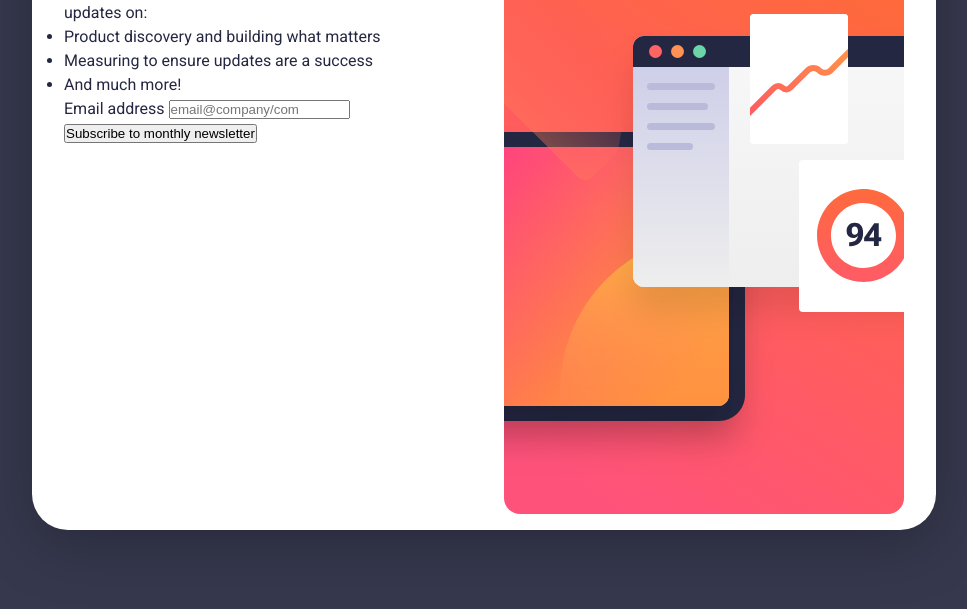
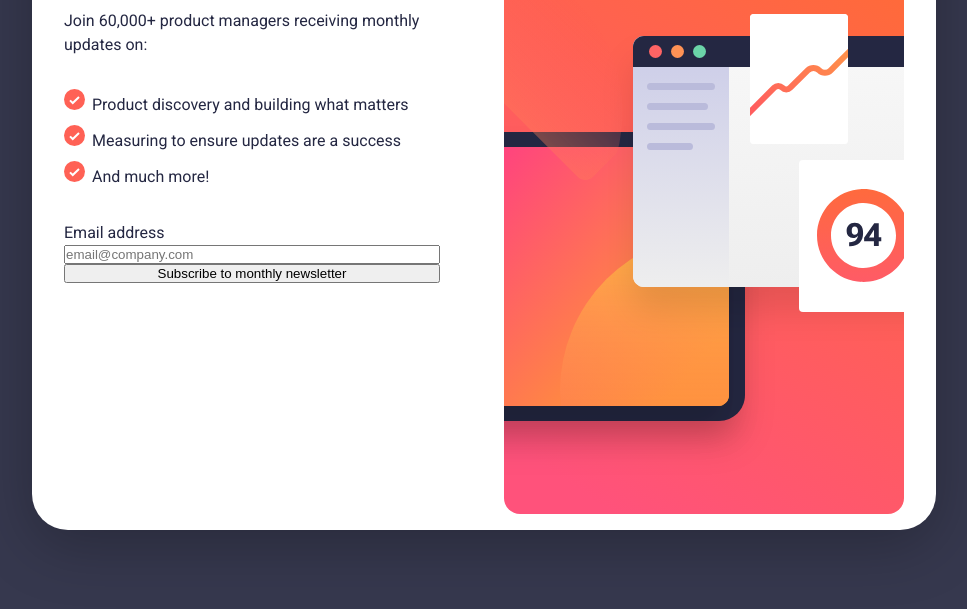
Before and after one commit to jmmarketing/newsletter-signup-FEM, a website built with Parcel: page index.html in a window 1280 px wide. Shown: the part 191-800 px from the top of the page, without its empty margins (156-1123 px from the left). Built offline with nearby package versions, Linux system fonts and the light colour scheme.

Commit message:
Working on styling the bullet list. Vertically centering with a custmo list-style-image is not acting as wanted. Going to have try possibly using a ::before element

```diff
--- a/index.html
+++ b/index.html
@@ -19,23 +19,25 @@
   <body>
     <main>
       <section class="newsletter">
-        <form action="" class="newsletter__form">
+        <div action="" class="newsletter__content">
           <h1>Stay updated!</h1>
           <p>Join 60,000+ product managers receiving monthly updates on:</p>
-          <ul>
+          <ul class="newsletter__list">
             <li>Product discovery and building what matters</li>
             <li>Measuring to ensure updates are a success</li>
             <li>And much more!</li>
           </ul>
-          <label for="email">Email address</label>
+          <form class="newsletter__form">
+            <label for="newsletter-input">Email address</label>
             <input
               type="email"
               name="email"
               id="newsletter-input"
-            placeholder="email@company/com"
+              placeholder="email@company.com"
             />
             <button type="submit">Subscribe to monthly newsletter</button>
           </form>
+        </div>
         <div class="newsletter__image">
           <img
             src="./assets/images/illustration-sign-up-desktop.svg"
--- a/sass/components/_newsletter.scss
+++ b/sass/components/_newsletter.scss
@@ -8,7 +8,37 @@
   display: inline-flex;
   gap: 64px;
 
+  &__content {
+    display: flex;
+    flex-direction: column;
+    gap: 32px;
+  }
   &__form {
+    display: flex;
+    flex-direction: column;
+
+    & label {
+    }
+
+    & input {
+    }
+
+    & button {
+    }
+  }
+
+  &__list {
+    list-style-position: inside;
+    list-style-image: url(../assets/images/icon-list.svg);
+
+    & li {
+      &::before {
+      }
+    }
+
+    & li:not(:last-child) {
+      margin-bottom: 8px;
+    }
   }
 
   &__image {
```
Also changed, not shown: sass/main.css, 1 other file. Lines whose indentation alone changed are shown as unchanged.
